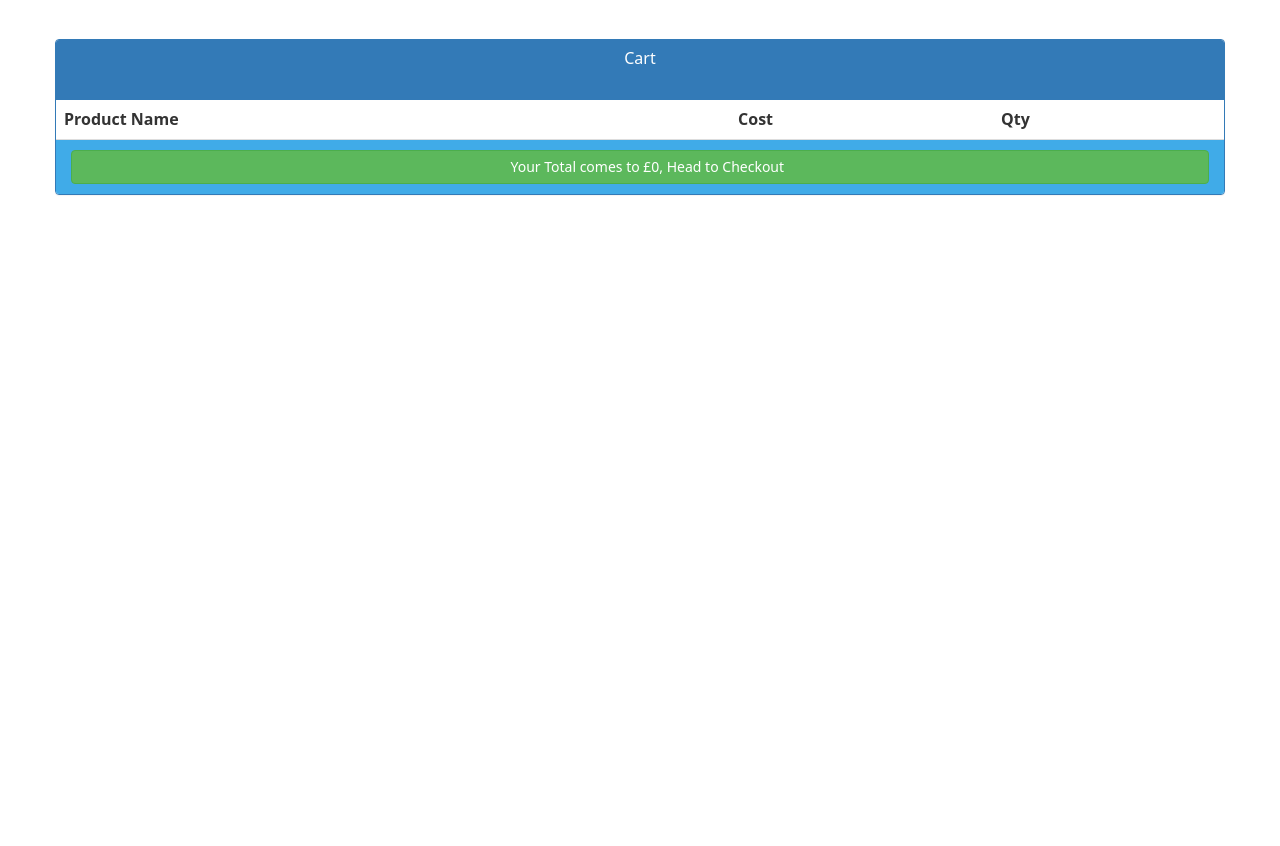
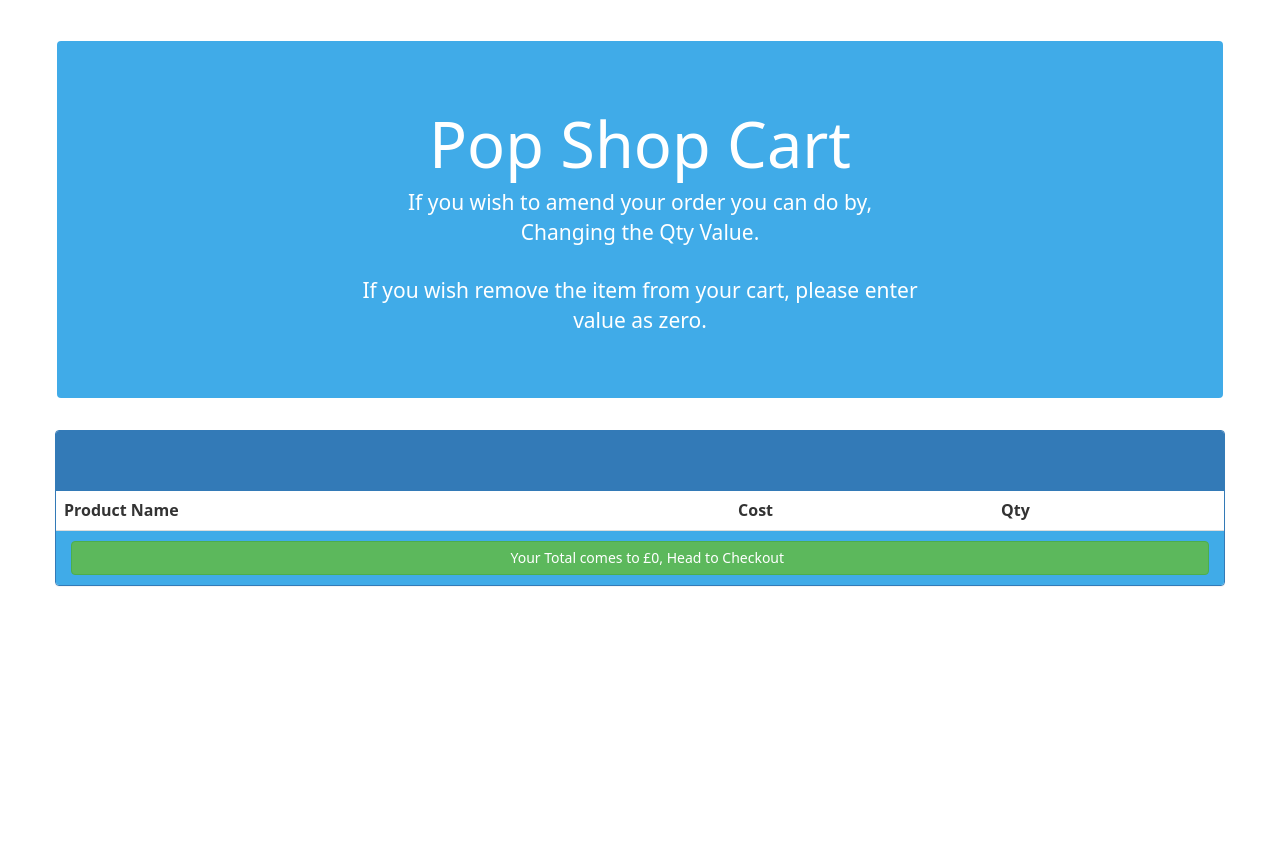
Before and after one commit to jjackson19862017/StephensPopShop, a Django app: page /cart/ in a window 1280 px wide. Shown: the part 51-897 px from the top of the page. Run offline with Django 3.2, Linux system fonts and the light colour scheme; the visitor is signed in with stand-in values (Sample User, id 1); lists and menus that the app fills with data are empty; some libraries are stand-ins or nearby versions; some web fonts are replaced.

Commit message:
Now the Final

```diff
--- a/accounts/views.py
+++ b/accounts/views.py
@@ -22,7 +22,7 @@ def index(request):
     """A view that displays the index page"""
     return render(request, "index.html")
 
-
+@login_required
 def logout(request):
     """A view that logs the user out and redirects back to the index page"""
     auth.logout(request)
--- a/cart/templates/cart.html
+++ b/cart/templates/cart.html
@@ -2,14 +2,20 @@
 <!-- Changes the Brand in the Navbar -->{% block navbar_title %} Pop Shop - Cart {% endblock navbar_title %}
 <!-- Changes the Brand in the Navbar -->{% block content %}
 <div class="row row-flex">
+    <div class="jumbotron text-center">
+        <div class="container">
+            <h1>Pop Shop Cart</h1>
+            <p class="text-center">If you wish to amend your order you can do by,<br>Changing the Qty Value.<br><br>If you wish remove the item from your cart, please enter value as zero.</p>
+        </div>
+    </div>
+
     <div class="display panel panel-primary">
         <div class="panel-heading text-center">
-            <h1 class="panel-title">Cart</h1>
+            <h1 class="panel-title"></h1>
         </div>
         <!-- Table -->
         <table class="table">
             <!-- Table Header -->
-
             <tr>
                 <th>Product Name</th>
                 <th>Cost</th>
@@ -38,15 +44,11 @@
             </tr>
             {% endfor %}
             <!-- Table Body -->
-
         </table>
         <!-- Table -->
-
         <div class="panel-footer footer-blue">
             <a href="{% url 'checkout' %}" class="btn btn-success full-width" role="button"><span class="glyphicon glyphicon-ok-sign" aria-hidden="true"></span>  Your Total comes to £{{total}}, Head to Checkout</a>
         </div>
     </div>
 </div>
-
-
 {% endblock %}
--- a/cart/views.py
+++ b/cart/views.py
@@ -2,13 +2,15 @@ from django.shortcuts import render, redirect, reverse
 from decimal import Decimal
 from django.contrib import messages
 from products.views import all_products
+from django.contrib.auth.decorators import login_required
 
 # Create your views here.
+@login_required
 def view_cart(request):
     """A View that renders the cart contents page"""
     return render(request, "cart.html")
 
-
+@login_required
 def add_to_cart(request, id):
     """Add a quantity of the specified product to the cart"""
     quantity = int(request.POST.get('quantity'))
@@ -28,6 +30,7 @@ def add_to_cart(request, id):
     messages.error(request, "Product added to cart.")
     return redirect(reverse('products'))
 
+@login_required
 def bid_to_cart(request, id):
     """Add a quantity of the specified product to the cart"""
     quantity = int(request.POST.get('quantity'))
@@ -49,7 +52,7 @@ def bid_to_cart(request, id):
     request.session['auction_num'] = auction_num
     return redirect(reverse('bid_checkout'))
 
-
+@login_required
 def adjust_cart(request, id):
     """
     Adjust the quantity of the specified product to the specified
--- a/checkout/views.py
+++ b/checkout/views.py
@@ -6,7 +6,6 @@ from django.shortcuts import get_object_or_404, redirect, render, reverse
 from django.utils import timezone
 from auctions.models import Auction
 from products.models import Product
-
 from .forms import MakePaymentForm, OrderForm
 from .models import OrderLineItem
 
@@ -63,6 +62,7 @@ def checkout(request):
 
     return render(request, "checkout.html", {'order_form': order_form, 'payment_form': payment_form, 'publishable':settings.STRIPE_PUBLISHABLE})
 
+@login_required
 def bid_checkout(request):
 
     if request.method=="POST":
--- a/products/views.py
+++ b/products/views.py
@@ -1,6 +1,6 @@
 from django.contrib import messages
 from django.shortcuts import redirect, render, reverse
-
+from django.contrib.auth.decorators import login_required
 from .forms import ProductsForm
 from .models import Product
 
@@ -13,7 +13,7 @@ def all_products(request):
 def SAO_products(request):
     products = Product.objects.filter(series__exact='Sword Art Online')
     return render(request, "products.html", {"products":products})
-
+@login_required
 def addproducts(request):
     if request.method == 'POST':
 
--- a/templates/base.html
+++ b/templates/base.html
@@ -141,8 +141,8 @@
                     <div class="col-sm-6">
                         <h5 class="text-center">Check out my links</h5>
 
-                        <p class="text-center"><button type="button" class="btn btn-success" href="https://github.com/jjackson19862017" target="_blank">My GitHub</button>
-                            <button type="button" class="btn btn-success" href="https://github.com/jjackson19862017/popworld3" target="_blank">Popworld Repo</button></p>
+                        <p class="text-center"><a class="btn btn-success" href="https://github.com/jjackson19862017" target="_blank" role="button">My GitHub</a>
+                            <a class="btn btn-success" href="https://github.com/jjackson19862017/stephenspopshop" target="_blank" role="button">Pop Shop Repo</a></p>
 
                     </div>
                 </div>
```
Also changed, not shown: auctions/views.py (+5 -3 lines), README.md, 1 other file.
